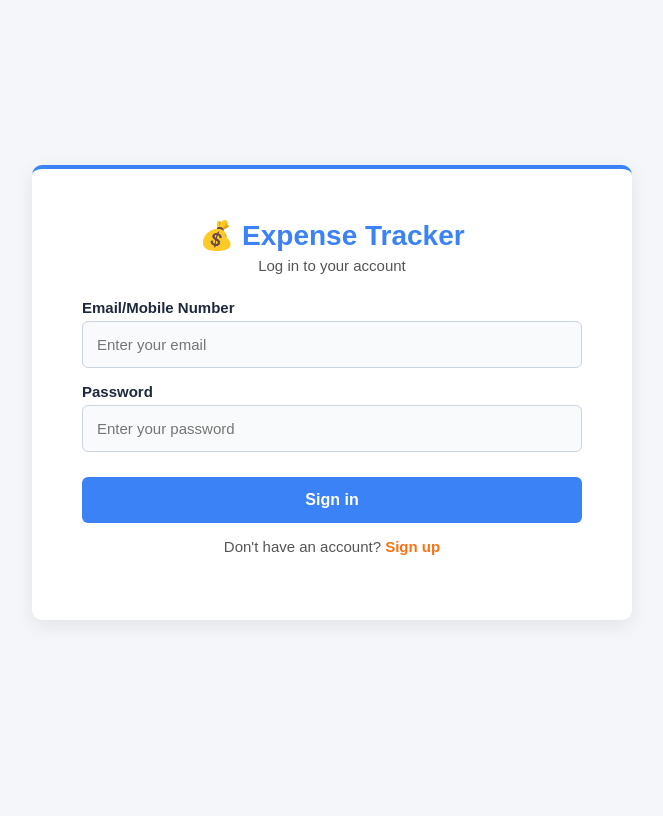
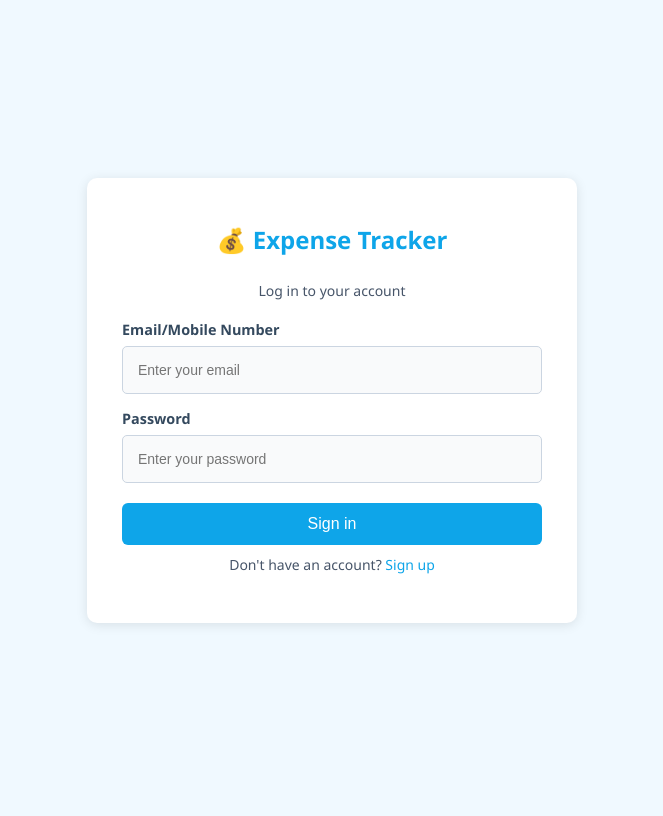
Before and after one commit to Rajvikaur5703/DailyExpensesTracker, a PHP site: page /login.php in a window 1280 px wide. Shown: the whole page, without its empty margins (308-971 px from the left). Before the commit the page ends 622 px from the top, so only its background shows below. Run offline with PHP 8.4, Linux system fonts and the light colour scheme.

Commit message:
Update login.css

```diff
--- a/expense-tracker/style/login.css
+++ b/expense-tracker/style/login.css
@@ -1,125 +1,106 @@
-/* ========== BASE STYLE ========== */
 body {
-    font-family: Arial, sans-serif;
-    background: #f5f6fa;
+    font-family: "Segoe UI", Arial, sans-serif;
+    /* font-family: Arial, sans-serif; */
+    background-color: #f0f9ff; /* very light sky blue */
     display: flex;
     justify-content: center;
     align-items: center;
     height: 100vh;
-    margin: 0;
 }
 
-/* ========== LOGIN BOX ========== */
+/* Centering form */
+form {
+    display: flex;
+    justify-content: center;
+    align-items: center;
+    height: 100vh;
+}
+
+/* Login box */
 .loginbox {
     background: #ffffff;
-    padding: 50px;         /* increased padding */
+    padding: 35px;
     border-radius: 10px;
-    width: 500px;           /* increased width */
-    border-top: 4px solid #3b82f6;
-    box-shadow: 0 6px 20px rgba(0, 0, 0, 0.08); /* slightly deeper shadow */
-    transition: all 0.3s ease;
+    box-shadow: 0 2px 12px rgba(0, 0, 0, 0.1);
+    width: 420px;
 }
 
-.loginbox:hover {
-    transform: translateY(-3px);
-    box-shadow: 0 10px 28px rgba(0, 0, 0, 0.12);
-}
-
-/* ========== TITLE ========== */
+/* Title section */
 .login-title h1 {
     margin: 0;
-    font-size: 28px;       /* slightly larger title */
+    padding: 10px;
+    font-size: 24px;
     text-align: center;
-    font-weight: bold;
-    color: #3b82f6;
+    color: #0ea5e9; /* primary sky blue */
 }
 
 .login-title p {
+    padding: 5px;
     text-align: center;
-    font-size: 15px;
-    color: #555;
-    margin-top: 5px;
+    color: #475569; /* slate gray */
 }
 
-/* ========== FORM FIELDS ========== */
+/* Form fields */
 .login-main {
-    margin-top: 25px;
+    margin-top: 15px;
 }
 
 .login-main label {
     display: block;
     margin-top: 15px;
-    font-size: 15px;
+    font-size: 0.9rem;
     font-weight: 600;
-    color: #1e293b;
+    /* font-family: Verdana, Geneva, Tahoma, sans-serif; */
+    color: #34495e;
 }
 
-.login-main input[list="roles"],
-.login-main input[type="text"],
-.login-main input[type="password"] {
+.login-main
+input[type="text"],
+input[type="password"] {
     width: 100%;
-    padding: 14px;          /* bigger input */
-    margin-top: 5px;
+    padding: 15px;
+    margin-top: 7px;
     border: 1px solid #cbd5e1;
-    border-radius: 6px;
-    font-size: 15px;
+    border-radius: 5px;
+    font-size: 14px;
     background: #f9fafb;
-    transition: border 0.3s ease;
+    color: #0f172a;
 }
 
-.login-main input:focus {
-    border-color: #3b82f6;
-    outline: none;
-}
-
-/* ========== LOGIN BUTTON ========== */
+/* Login button */
 button {
     width: 100%;
-    background: #3b82f6;
+    background: #0ea5e9; /* sky blue */
     color: white;
-    padding: 14px;          /* bigger button */
-    margin-top: 25px;
+    padding: 12px;
+    margin-top: 20px;
     border: none;
     border-radius: 6px;
     font-size: 16px;
-    font-weight: bold;
     cursor: pointer;
     transition: all 0.3s ease;
 }
 
 button:hover {
-    background: #2563eb;
-    transform: scale(1.03);
+    background: #0284c7; /* deeper blue on hover */
+    transform: scale(1.05);
 }
 
-/* ========== LINKS ========== */
+/* Links */
 p {
     text-align: center;
-    font-size: 15px;
-    margin-top: 15px;
-    color: #555;
+    font-size: 14px;
+    margin-top: 10px;
+    color: #475569;
 }
 
 p a {
-    color: #f97316;
-    font-weight: bold;
+    color: #0ea5e9;
     text-decoration: none;
     transition: 0.3s;
 }
 
 p a:hover {
-    color: #ea580c;
     text-decoration: underline;
+    color: #0284c7;
 }
-
-.error{
-    color: red !important;
-    font-size: 14px;
-    font-weight: bold;
-    margin-bottom: 10px;
-    text-align: center;
-    background-color: #ffe5e5;
-    padding: 8px;
-    border: 1px solid red;
-    border-radius: 5px;
-}
```
